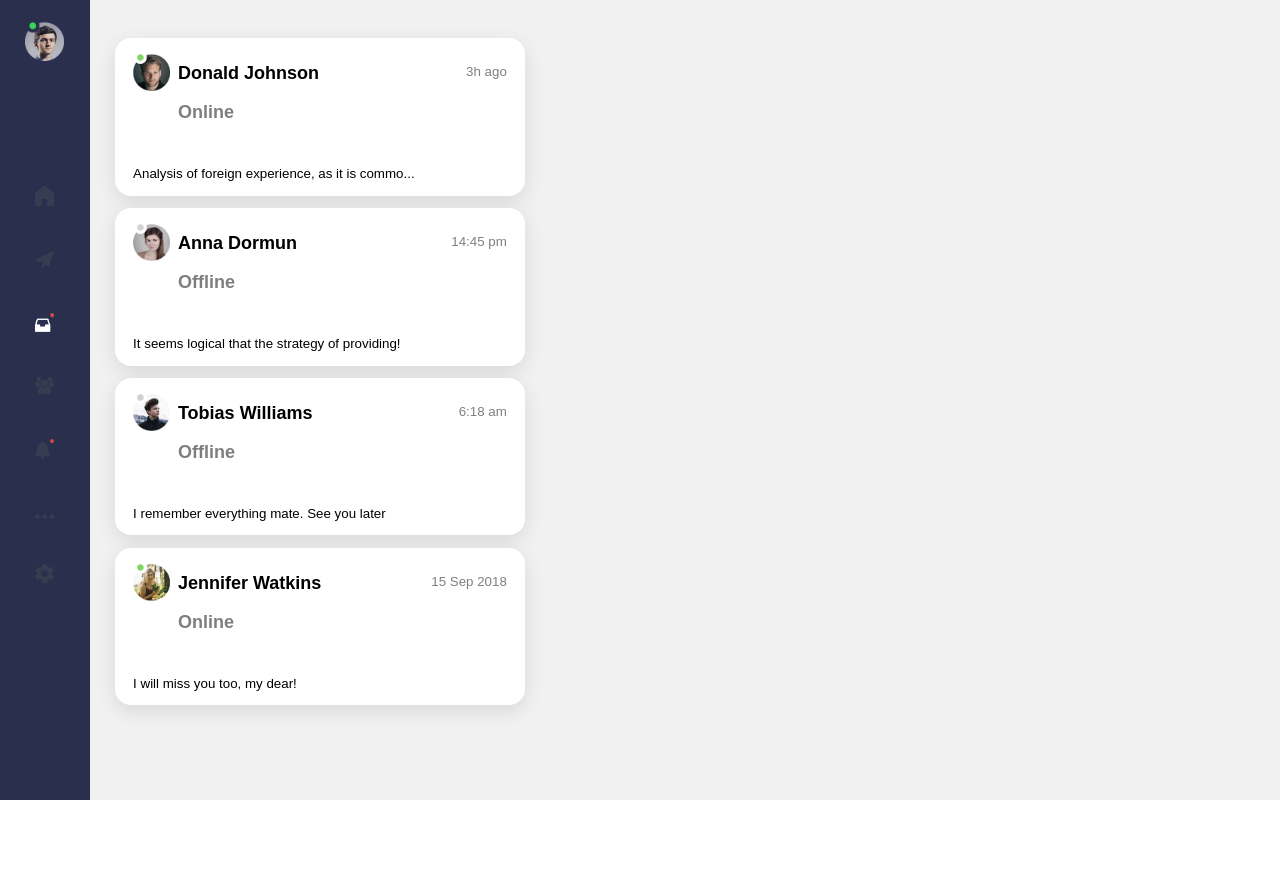
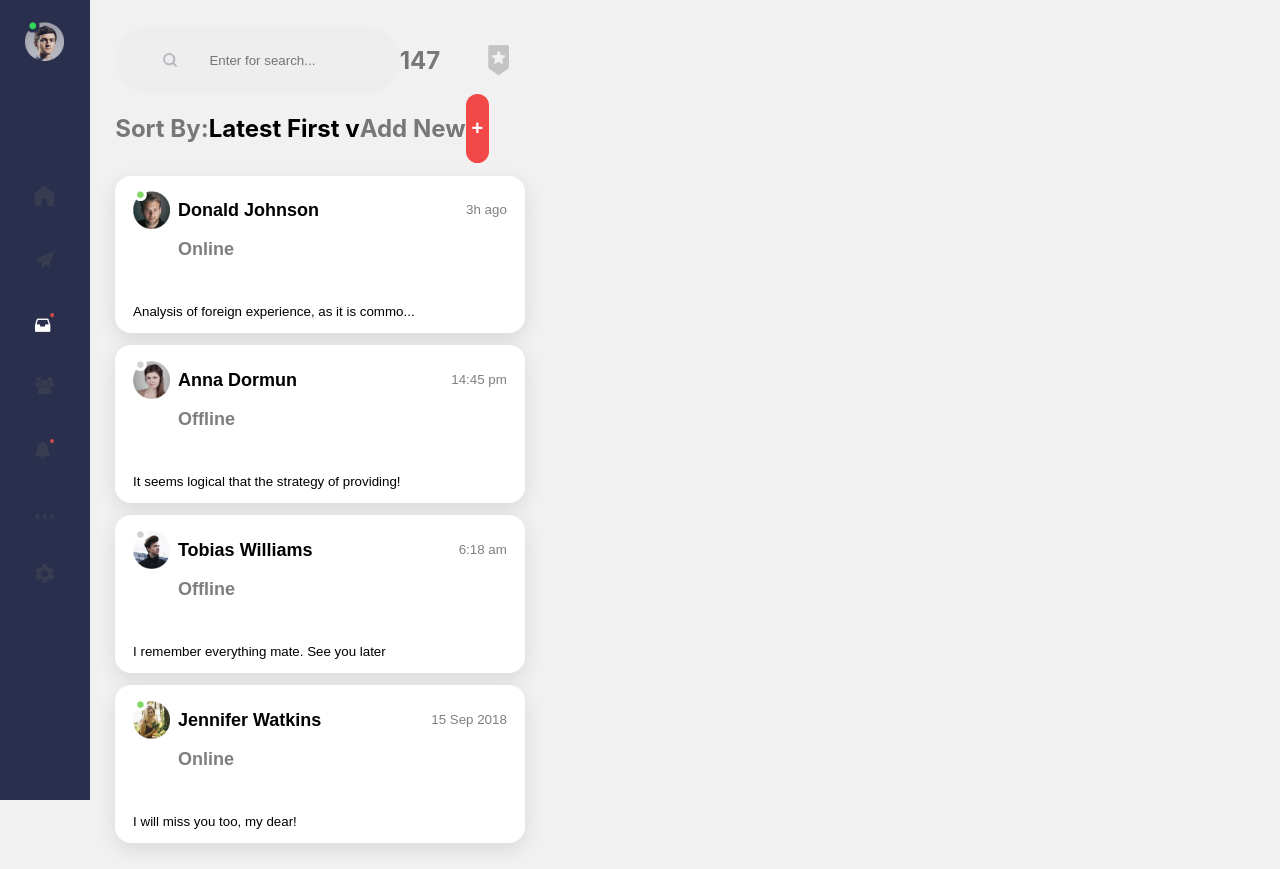
Before and after one commit to DDVVPP/Chat-App-Style-Challenge, a React (Create React App) app: page / in a window 1280 px wide. Before the commit the page ends 800 px from the top, so only its background shows below. Built offline with nearby package versions, Linux system fonts and the light colour scheme.

Commit message:
feat: progress on chatPanel, FriendListPanel, and ProfilePanel

```diff
--- a/src/DirectMessaging.js
+++ b/src/DirectMessaging.js
@@ -24,7 +24,10 @@ const DirectMessaging = () => {
       <FriendListPanel setProfile={setProfile} profile={profile} setFriend={setFriend} />
 
       {profile
-        ? [<ChatPanel friendMessages={friend.messagesReceived} />, <ProfilePanel friend={friend} />]
+        ? [
+            <ChatPanel friend={friend} />,
+            <ProfilePanel friend={friend} setProfile={setProfile} setFriend={setFriend} />,
+          ]
         : null}
     </Wrapper>
   );
--- a/src/components/ChatPanel.js
+++ b/src/components/ChatPanel.js
@@ -4,15 +4,81 @@ import styled from 'styled-components';
 const Wrapper = styled.div`
   display: flex;
   flex-direction: column;
-  background-color: #292f4c;
+  align-content: space-between;
+  background-color: white;
   width: 38vw;
+  height: 100vh;
   margin-bottom: 3%;
+  border-style: solid;
+  border-width: 2px;
+  border-color: #eeeeee;
 `;
-
-const ChatPanel = () => {
+const ContentWrapper = styled.div`
+  margin: 3%;
+  display: flex;
+  flex-direction: column;
+  justify-content: space-between;
+  height: 100%;
+`;
+const ProfileSummaryWrapper = styled.div`
+  display: flex;
+  flext-direction: row;
+`;
+const NameTimeWrapper = styled.div`
+  display: flex;
+  flext-direction: row;
+  justify-content: space-between;
+  width: 100%;
+`;
+const ImageUser = styled.img`
+  align-self: center;
+  margin-right: 2%;
+  max-width: 8%;
+  height: auto;
+`;
+const Image = styled.img`
+  align-self: center;
+  // position: relative;
+  max-width: 70%;
+  height: auto;
+`;
+const NameText = styled.h1`
+  font-size: 18px;
+  text-align: left;
+`;
+const GreyText = styled.p`
+  opacity: 50%;
+`;
+const SearchWrapper = styled.div`
+  display: flex;
+  flex-direction: row;
+`;
+const Input = styled.input`
+  border-radius: 50px;
+  border: none;
+  padding: 2rem;
+  width: 70%;
+  background-color: #eeeeee;
+`;
+const ChatPanel = ({ friend }) => {
   return (
     <Wrapper>
-      <p>ChatPanel</p>
+      <ContentWrapper>
+        <ProfileSummaryWrapper>
+          <ImageUser src={friend.profilePhoto} alt="profile" />
+          <NameTimeWrapper>
+            <NameText>
+              {friend.firstName} {friend.lastName}
+              <GreyText>{friend.status} placeholder</GreyText>
+            </NameText>
+            <GreyText>{friend.timeStamp}</GreyText>
+          </NameTimeWrapper>
+        </ProfileSummaryWrapper>
+        <SearchWrapper>
+          <Input type="text" placeholder="Enter for search..." />
+          <Image alt="search" src={require('../assets/icons/search.png')} />
+        </SearchWrapper>
+      </ContentWrapper>
     </Wrapper>
   );
 };
--- a/src/components/FriendCard.js
+++ b/src/components/FriendCard.js
@@ -1,4 +1,4 @@
-import React from 'react';
+import React, { useState } from 'react';
 import styled from 'styled-components';
 
 const Wrapper = styled.div`
@@ -14,7 +14,8 @@ const ContentWrapper = styled.div`
 `;
 const Button = styled.button`
   border: none;
-  background: none;
+  background: ${({ buttonColor }) => (buttonColor ? '#292f4c' : 'none')};
+  color: ${({ buttonColor }) => (buttonColor ? 'white' : 'none')};
   cursor: pointer;
   border-radius: 1rem;
   transition-duration: 0.4s;
@@ -51,15 +52,15 @@ const ParagraphText = styled.p`
 `;
 
 const FriendCard = ({ selectedFriend, setProfile, profile, setFriend }) => {
+  const [buttonColor, setButtonColor] = useState(false);
   const ChatAndProfile = () => {
-    setProfile(!profile);
+    setProfile(true);
     setFriend(selectedFriend);
-
-    // return <ProfilePanel />;
+    setButtonColor(true);
   };
   return (
     <Wrapper>
-      <Button onClick={ChatAndProfile}>
+      <Button buttonColor={buttonColor} onClick={ChatAndProfile}>
         <ContentWrapper>
           <ProfileSummaryWrapper>
             <ImageUser src={selectedFriend.profilePhoto} alt="profile" />
--- a/src/components/FriendListPanel.js
+++ b/src/components/FriendListPanel.js
@@ -10,10 +10,74 @@ const Wrapper = styled.div`
   width: 32vw;
   margin: 2%;
 `;
-
-const FriendListPanel = ({ setProfile, profile, setFriend }) => {
+const SearchWrapper = styled.div`
+  display: flex;
+  flex-direction: row;
+  border-radius: 50px;
+  border: none;
+  width: 70%;
+  background-color: #eeeeee;
+`;
+const SearchBadgeWrapper = styled.div`
+  display: flex;
+  flex-direction: row;
+  width: 100%;
+  justify-content: space-between;
+`;
+const SortWrapper = styled.div`
+  display: flex;
+  flex-direction: row;
+`;
+const Input = styled.input`
+  border: none;
+  width: 70%;
+  background-color: transparent;
+  padding: 1rem;
+`;
+const GreyText = styled.h2`
+  opacity: 50%;
+`;
+const NameText = styled.h2`
+  text-align: left;
+`;
+const Button = styled.button`
+  border: none;
+  background: #f34848;
+  cursor: pointer;
+  color: white;
+  border-radius: 50px;
+  transition-duration: 0.4s;
+  &:hover {
+    background-color: #292f4c;
+    color: white;
+  }
+`;
+const Image = styled.img`
+  align-self: center;
+  padding: 1rem;
+  margin-left: 2rem;
+  max-width: 5%;
+  height: auto;
+`;
+const FriendListPanel = ({ setProfile, profile, setFriend, setButtonColor, buttonColor }) => {
   return (
     <Wrapper>
+      <SearchBadgeWrapper>
+        <SearchWrapper>
+          <Image alt="search" src={require('../assets/icons/search.png')} />
+          <Input type="text" placeholder="Enter for search..." />
+        </SearchWrapper>
+        <GreyText>147</GreyText>
+        <Image alt="badge" src={require('../assets/icons/starBadge.png')} />
+      </SearchBadgeWrapper>
+      <SortWrapper>
+        <GreyText>Sort By:</GreyText>
+        <NameText>Latest First v</NameText>
+        <GreyText>Add New</GreyText>
+        <Button>
+          <NameText>+</NameText>
+        </Button>
+      </SortWrapper>
       {friends.map((selectedFriend) => {
         return (
           <FriendCard
@@ -22,6 +86,8 @@ const FriendListPanel = ({ setProfile, profile, setFriend }) => {
             setProfile={setProfile}
             profile={profile}
             setFriend={setFriend}
+            setButtonColor={setButtonColor}
+            buttonColor={buttonColor}
           />
         );
       })}
--- a/src/components/ProfilePanel.js
+++ b/src/components/ProfilePanel.js
@@ -2,25 +2,131 @@ import React from 'react';
 import styled from 'styled-components';
 
 const Wrapper = styled.div`
+  background-color: white;
+  width: 22vw;
+  border-left: 1px;
+  height: 100vh;
+`;
+const Content = styled.div`
+  margin: 5%;
   display: flex;
   flex-direction: column;
-  background-color: white;
-  width: 22vw;
-  margin-bottom: 3%;
 `;
-const ProfilePanel = ({ friend }) => {
-  console.log(friend);
+const CenteredContent = styled.div`
+  display: flex;
+  flex-direction: column;
+`;
+const Icons = styled.div`
+  display: flex;
+  flex-direction: row;
+  justify-content: center;
+  margin: 10%;
+`;
+const Link = styled.a`
+  display: flex;
+  cursor: pointer;
+  justify-content: center;
+  // position: absolute;
+`;
+const Image = styled.img`
+  align-self: center;
+  // position: relative;
+  max-width: 70%;
+  height: auto;
+`;
+const ContactWrapper = styled.div`
+  display: flex;
+  flex-direction: row;
+`;
+
+const ContactDetailsWrapper = styled.div`
+  display: flex;
+  flex-direction: column;
+  margin-right: 2%;
+`;
+const ImageUser = styled.img`
+  align-self: center;
+  margin-bottom: 15%;
+  width: 80%;
+  height: auto;
+`;
+const NameText = styled.h1`
+  font-size: 18px;
+  text-align: center;
+`;
+const GreyText = styled.p`
+  opacity: 50%;
+  text-align: center;
+`;
+const GreyTextLarge = styled.h1`
+  opacity: 50%;
+  font-size: 20px;
+  text-align: right;
+`;
+const GreyParagraphText = styled.p`
+  opacity: 50%;
+  text-align: right;
+  margin-right: 2%;
+`;
+const ParagraphText = styled.p`
+  text-align: left;
+`;
+const AboutMeText = styled.p`
+  text-align: center;
+`;
+const Button = styled.button`
+  border: none;
+  background: none;
+  cursor: pointer;
+  border-radius: 1rem;
+  transition-duration: 0.4s;
+  &:hover {
+    background-color: #f44a4a;
+    color: white;
+  }
+`;
+const ProfilePanel = ({ friend, setProfile }) => {
+  const closeProfile = () => {
+    setProfile(false);
+  };
   return (
     <Wrapper>
-      <img alt="profile" src={friend.profilePhoto} />
-      <h1>
-        {friend.firstName} {friend.lastName}
-      </h1>
-      <h4>{friend.location}</h4>
-      <p>{friend.aboutMe}</p>
-      <p>Phone: {friend.phone}</p>
-      <p>Email: {friend.email}</p>
-      <p>DOB: {friend.dateOfBirth}</p>
+      <Content>
+        <Button onClick={closeProfile}>
+          <GreyTextLarge>X</GreyTextLarge>
+        </Button>
+        <CenteredContent>
+          <ImageUser alt="profile" src={friend.profilePhoto} />
+          <NameText>
+            {friend.firstName} {friend.lastName}
+          </NameText>
+          <GreyText>{friend.location}</GreyText>
+          <AboutMeText>{friend.aboutMe}</AboutMeText>
+          <Icons>
+            <Link href={require('../assets/socialMedia/facebook.png')}>
+              <Image alt="facebook" src={require('../assets/socialMedia/facebook.png')} />
+            </Link>
+            <Link href={require('../assets/socialMedia/twitter.png')}>
+              <Image alt="facebook" src={require('../assets/socialMedia/twitter.png')} />
+            </Link>
+            <Link href={require('../assets/socialMedia/instagram.png')}>
+              <Image alt="facebook" src={require('../assets/socialMedia/instagram.png')} />
+            </Link>
+          </Icons>
+        </CenteredContent>
+        <ContactWrapper>
+          <ContactDetailsWrapper>
+            <GreyParagraphText>Phone: </GreyParagraphText>
+            <GreyParagraphText>Email: </GreyParagraphText>
+            <GreyParagraphText>DOB: </GreyParagraphText>
+          </ContactDetailsWrapper>
+          <ContactDetailsWrapper>
+            <ParagraphText>{friend.phone}</ParagraphText>{' '}
+            <ParagraphText>{friend.email} </ParagraphText>{' '}
+            <ParagraphText>{friend.dateOfBirth}</ParagraphText>
+          </ContactDetailsWrapper>
+        </ContactWrapper>
+      </Content>
     </Wrapper>
   );
 };
```
Also changed, not shown: src/assets/icons/search.png (added).
